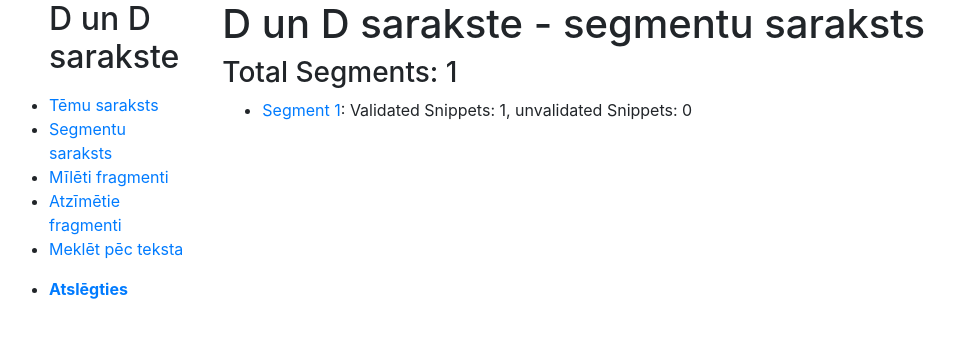
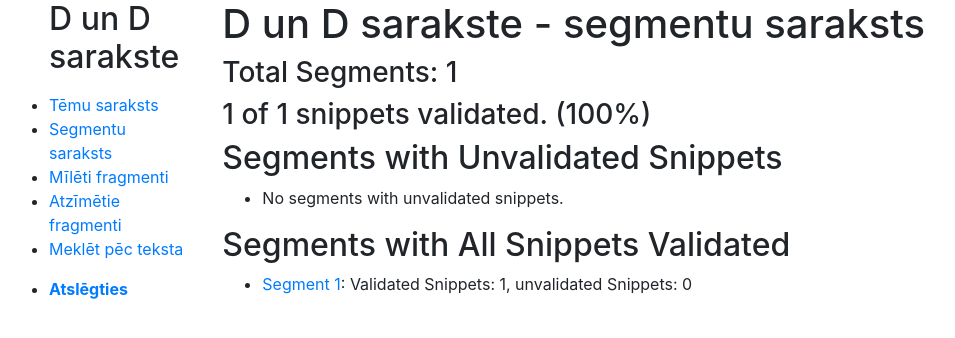
Before and after one commit to db533/sarakste, a Django app: page /segments/ in a window 1280 px wide. Shown: the top 338 px of the page, without its empty margins (6-961 px from the left). Run offline with Django 4.2, Linux system fonts and the light colour scheme; a user stored in the database is signed in; tables that the repository leaves empty hold one stand-in row (values such as "Sample post").

Commit message:
Amended Segment list to organise by validation

```diff
--- a/sarakste_app/templates/segment_list.html
+++ b/sarakste_app/templates/segment_list.html
@@ -4,9 +4,11 @@
 {% load static %}
     <h1>D un D sarakste - segmentu saraksts</h1>
     <h3>Total Segments: {{ total_segments_count }}</h3>
+    <h3>{{ validated_snippet_count }} of {{ total_snippets_count }} snippets validated. ({{ percent_validated }}%)</h3>
 
+    <h2>Segments with Unvalidated Snippets</h2>
     <ul>
-        {% for segment in segment_links %}
+        {% for segment in segments_with_unvalidated %}
             <li>
                 <a href="{{ segment.segment_link }}">Segment {{ segment.segment_id }}</a>: Validated Snippets: {{ segment.validated_snippets_count }}, unvalidated Snippets: {{ segment.unvalidated_snippets_count }}
                     {% if segment.snippet_link %}
@@ -14,7 +16,21 @@
                     {% endif %}
             </li>
         {% empty %}
-            <li>No segments.</li>
+            <li>No segments with unvalidated snippets.</li>
+        {% endfor %}
+    </ul>
+
+    <h2>Segments with All Snippets Validated</h2>
+    <ul>
+        {% for segment in segments_all_validated %}
+            <li>
+                <a href="{{ segment.segment_link }}">Segment {{ segment.segment_id }}</a>: Validated Snippets: {{ segment.validated_snippets_count }}, unvalidated Snippets: {{ segment.unvalidated_snippets_count }}
+                    {% if segment.snippet_link %}
+                        <a href="{{ segment.snippet_link }}">Link to an Unvalidated Snippet</a>
+                    {% endif %}
+            </li>
+        {% empty %}
+            <li>All snippets in every segment are validated.</li>
         {% endfor %}
     </ul>
 
--- a/sarakste_app/views.py
+++ b/sarakste_app/views.py
@@ -44,9 +44,14 @@ def generate_segment_links(request):
         unvalidated_snippet_place=unvalidated_snippet_subquery
     ).order_by('id')
 
-    # Create data structure for template
-    segment_links = []
+    # Create two separate lists for the template
+    segments_with_unvalidated = []
+    segments_all_validated = []
     total_segments_count = Segment.objects.count()
+    total_snippets_count = Snippet.objects.count()
+    validated_snippet_count = Snippet.objects.filter(validated=1).count()
+    percent_validated = int(validated_snippet_count*100/total_snippets_count)
+
     for segment in segments:
         snippet_link = None
         if segment.unvalidated_snippets_count > 0:
@@ -61,16 +66,24 @@ def generate_segment_links(request):
             if snippets.count() > 1:
                 url += "&frag2={}&place2={}".format(segment.id, snippets[1].place)
 
-        segment_links.append({
+        segment_data = {
             'segment_id': segment.id,
             'validated_snippets_count': segment.validated_snippets_count,
             'unvalidated_snippets_count': segment.unvalidated_snippets_count,
             'snippet_link': snippet_link,
-            'segment_link' : url,
-        })
+            'segment_link': url,
+        }
+        # Segregate the segments into two lists
+        if segment.unvalidated_snippets_count > 0:
+            segments_with_unvalidated.append(segment_data)
+        else:
+            segments_all_validated.append(segment_data)
 
     # Pass the data to the template
-    context = {'segment_links': segment_links, 'total_segments_count' : total_segments_count,}
+    context = {
+        'segments_with_unvalidated': segments_with_unvalidated, 'segments_all_validated': segments_all_validated,
+        'total_segments_count' : total_segments_count, 'total_snippets_count' : total_snippets_count,
+        'validated_snippet_count' : validated_snippet_count, 'percent_validated' : percent_validated}
     return render(request, 'segment_list.html', context)
 
 @login_required
```
